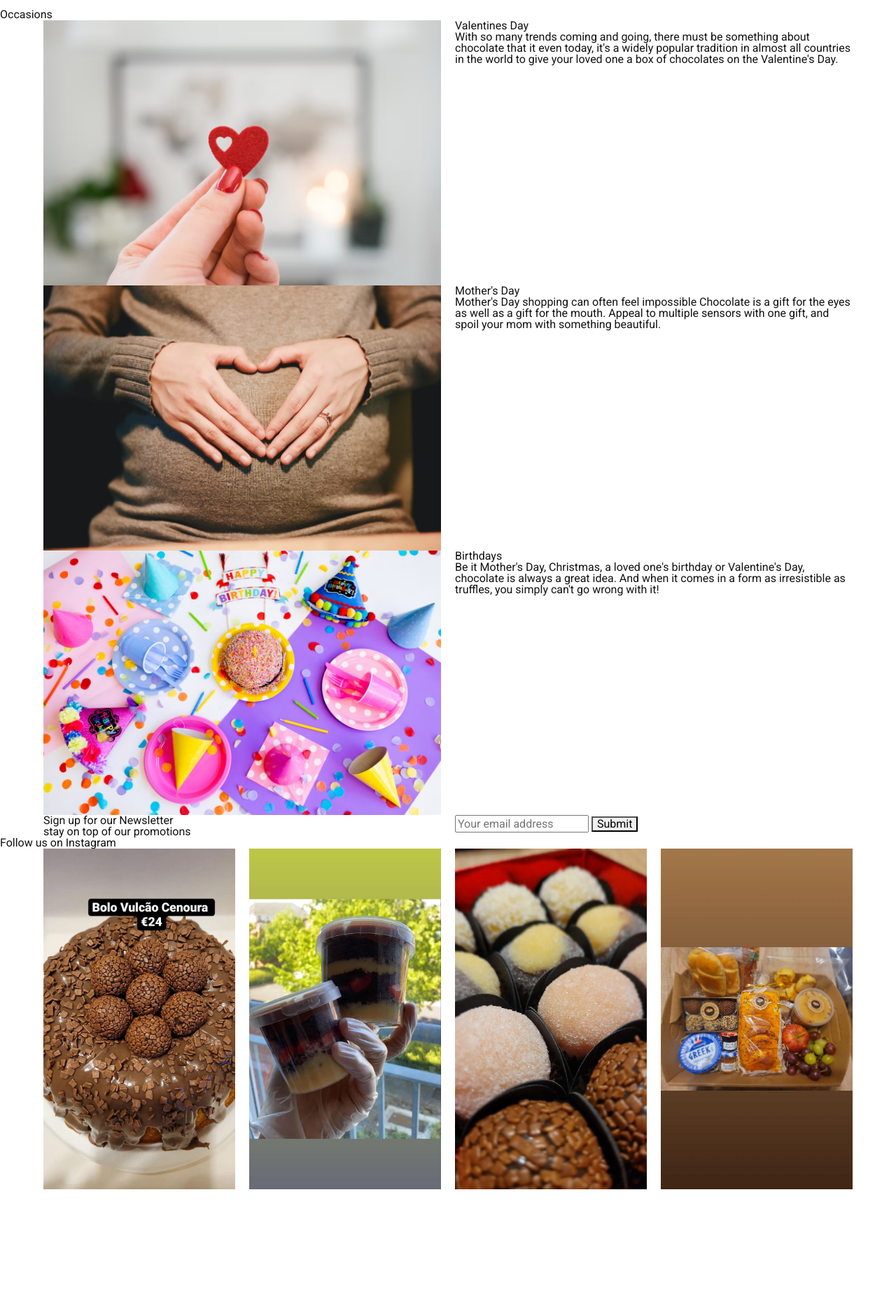
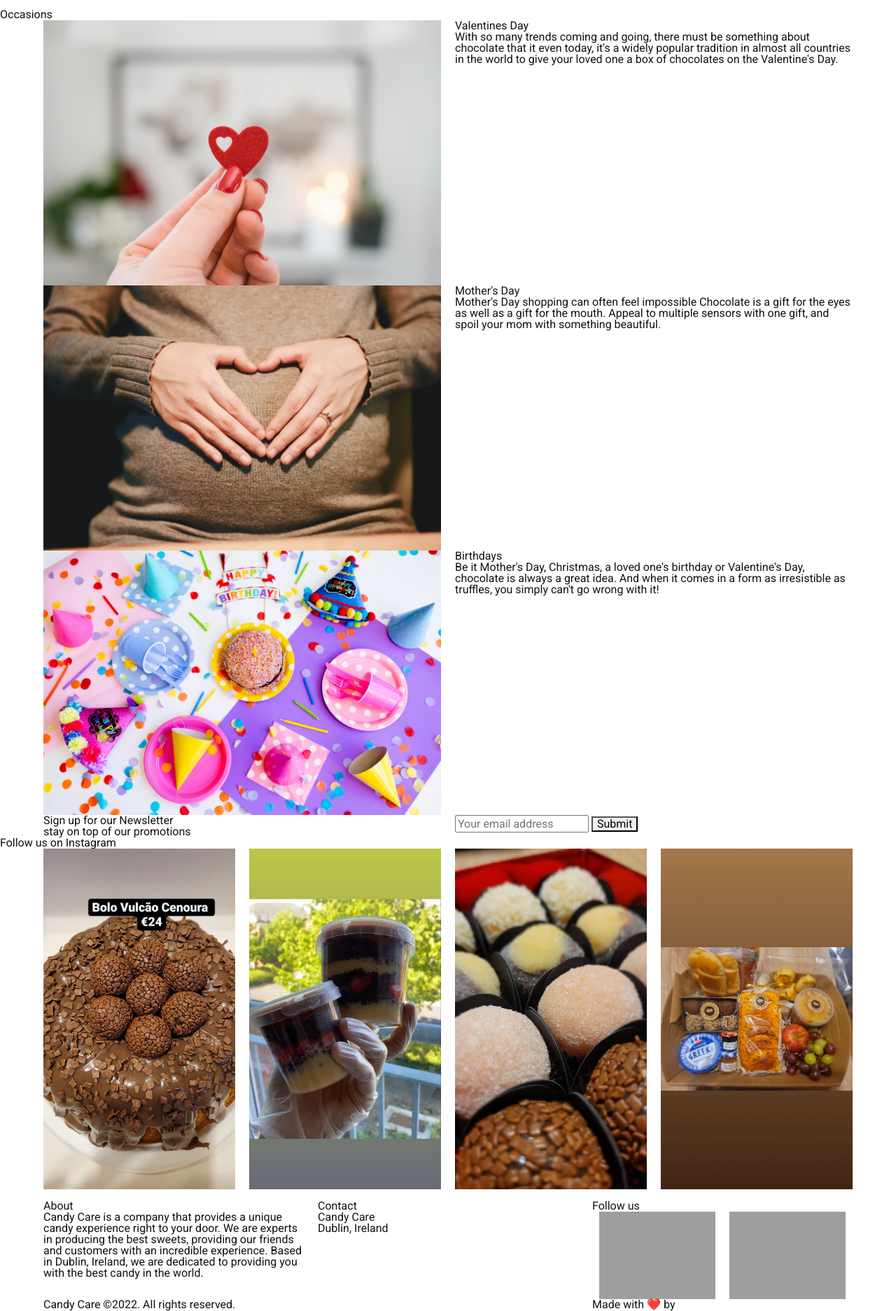
Before and after one commit to emidiovaleretto/candy-care-dublin-ecommerce, a Django app: page / in a window 1280 px wide. Shown: the part 1222-3096 px from the top of the page at 70% size. Before the commit the page ends 2922 px from the top, so only its background shows below. Run offline with Django 3.2, Linux system fonts and the light colour scheme; some libraries are stand-ins or nearby versions; grey boxes are pictures that could not be loaded.

Commit message:
Add html structure to the footer.

```diff
--- a/home/templates/home/index.html
+++ b/home/templates/home/index.html
@@ -52,7 +52,7 @@
             <div class="feature">
                 <h2 class="feature-brigadeiro">Brigadeiro</h2>
                 <p>This famous sweet is a type of Brazilian Chocolate Confectionery. It's a scrumptious bite-size (or two) chocolate sweet, very popular in Brazil.
-                It is not a bonbon, it is not a truffle, fudge, caramel, brownie, or a cupcake... It's Brigadeiro!</p>
+                    It is not a bonbon, it is not a truffle, fudge, caramel, brownie, or a cupcake... It's Brigadeiro!</p>
             </div>
         </div>
         <div class="grid-4">
@@ -108,7 +108,7 @@
 <section class="newsletter">
     <div class="container">
         <div class="grid-6">
-            <div class= "newsletter-content">
+            <div class="newsletter-content">
                 <h2>Sign up for our Newsletter</h2>
                 <p>stay on top of our promotions</p>
             </div>
@@ -138,4 +138,37 @@
     </div>
     <a aria-label="Link to Candy Care instagram channel" href="https://www.instagram.com/candycaredublin/" target="_blank" title="Follow us on Instagram">@candycaredublin</a>
 </section>
+
+<footer class="footer">
+    <div class="container">
+        <div class="grid-4">
+            <div class="footer-content">
+                <h2>About</h2>
+                <p>Candy Care is a company that provides a unique candy experience right to your door. We are experts in producing the best sweets, providing our friends and customers with an incredible experience. Based in Dublin, Ireland, we are dedicated to providing you with the best candy in the world.</p>
+            </div>
+        </div>
+        <div class="grid-4">
+            <div class="footer-content">
+                <h2>Contact</h2>
+                <p>Candy Care<br />
+                    Dublin, Ireland<br />
+                    <a href="mailto:candycare@candycare.ie">candycare@candycare.ie</a>
+                </p>
+            </div>
+        </div>
+        <div class="grid-4">
+            <div class="footer-content">
+                <h2>Follow us</h2>
+                <div class="grid-6">
+                    <a aria-label="Link to Candy Care Facebook page" href="https://www.facebook.com/candycaredublin/" target="_blank"><img src="/static/img/facebook-icon.svg" alt="Facebook" /></a>
+                </div>
+                <div class="grid-6">
+                    <a aria-label="Link to Candy Care Instagram page" href="https://www.instagram.com/candycaredublin/" target="_blank"><img src="/static/img/instagram-icon.svg" alt="Instagram" /></a>
+                </div>
+            </div>
+        </div>
+        <h3 class="grid-8">Candy Care &copy;2022. All rights reserved.</h3>
+        <p class="grid-4">Made with ❤️ by <a href="https://github.com/emidiovaleretto" aria-label="Visit my portfolio on GitHub (opens in a new tab)" target="_blank" rel="noopener">Emidio Valereto</a></p>
+    </div>
+</footer>
 {% endblock %}
```
